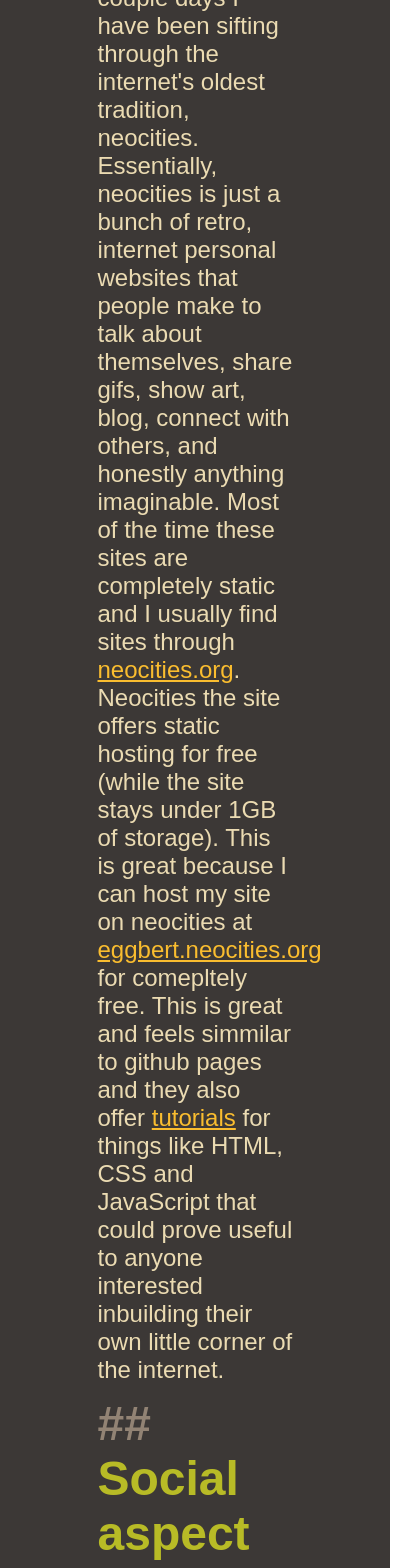
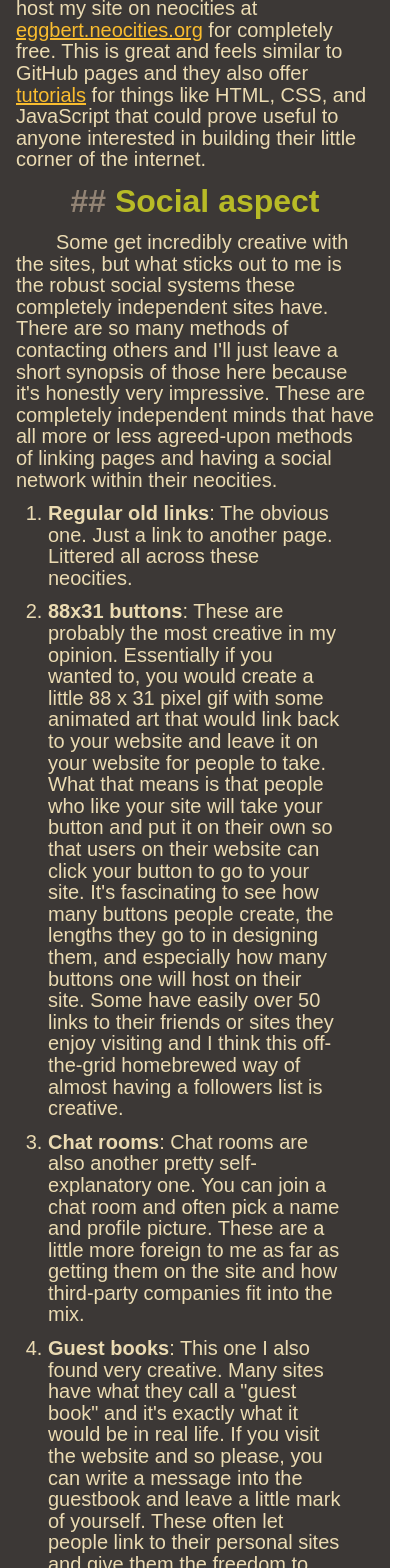
Before and after one commit to EggbertFluffle/personalSite, a SvelteKit app: page /blogs/neocities in a window 390 px wide. Shown: the part 432-2000 px from the top of the page, 418 px wide, since content can reach past the window. Built offline with nearby package versions, Linux system fonts and the light colour scheme.

Commit message:
fixed styling for blogs on mobile and alos fixed broken neocities blog

```diff
--- a/src/routes/blogs/+layout.svelte
+++ b/src/routes/blogs/+layout.svelte
@@ -83,6 +83,51 @@
 		background: var(--background2);
 		white-space: pre-wrap;
 		padding: 1rem;
+	}
+
+	main :global(ul) {
+		margin-inline: 5rem;
+	}
+
+	main :global(ol) {
+		margin-inline: 5rem;
+	}
+
+	main :global(li) {
+		margin-block: 0.75rem;
+	}
+
+	@media (max-width: 666px) {
+		main {
+			padding-inline: 1rem;
+		}
+
+		main :global(p) {
+			font-size: 1.25rem;
+		 	line-height: 1.35rem;
+		}
+
+		main :global(ol) {
+			font-size: 1.25rem;
+		 	line-height: 1.35rem;
+			margin-inline: 2rem;
+		}
+
+		main :global(ul) {
+			font-size: 1.25rem;
+		 	line-height: 1.35rem;
+			margin-inline: 2rem;
+		}
+
+		main :global(h1) {
+			font-size: 2.5rem;
+			text-align:	center;
+		}
+
+		main :global(h2) {
+			font-size: 2rem;
+			text-align: center;
+		}
 	}
 
 	main :global(.hljs),
--- a/src/routes/blogs/neocities/+page.svelte
+++ b/src/routes/blogs/neocities/+page.svelte
@@ -1,21 +1,13 @@
 <h1 id="what-are-neocities">What are Neocities</h1>
-<p>For the past couple days I have been sifting through the internet&#39;s oldest tradition, neocities. Essentially, neocities is just a bunch of retro, internet personal websites that people make to talk about themselves, share gifs, show art, blog, connect with others, and honestly anything imaginable. Most of the time these sites are completely static and I usually find sites through <a href="https://neocities.org/">neocities.org</a>. Neocities the site offers static hosting for free (while the site stays under 1GB of storage). This is great because I can host my site on neocities at <a href="https://eggbert.neocities.org">eggbert.neocities.org</a> for comepltely free. This is great and feels simmilar to github pages and they also offer <a href="https://neocities.org/tutorials">tutorials</a> for things like HTML, CSS and JavaScript that could prove useful to anyone interested inbuilding their own little corner of the internet.</p>
-<h2 id="social-aspect">Social aspect</h2>
-<p>Some get incredibly creative with the sites, but what sticks out to me is the robust social systems these compltely independant sites have. There are so many methods of contacting others and I&#39;ll just leave a short synopsis of those here because it&#39;s honestly very impressive. These are completely independant minds that have all mroe or less agreed upon methods of linking pages and having a social network within their neocities.</p>
-<ol>
-<li>Regular old links: The obvious one. Just a link to another page. Littered all across these neocities.</li>
-<li>88x31 buttons: These are probably the most creative inmy opinion. Essentailly if you wanted to, you would create a little 88 x 31 pixel gif with some anim-[~]- $ cat neocities.md <h1 id="what-are-neocities">What are Neocities</h1>
-</li>
-</ol>
 <p>For the past couple of days, I have been sifting through the internet&#39;s oldest tradition, neocities. Essentially, neocities is just a bunch of retro, internet personal websites that people make to talk about themselves, share gifs, show art, blog, connect with others, and honestly anything imaginable. Most of the time these sites are completely static and I usually find sites through <a href="https://neocities.org/">neocities.org</a>. Neocities the site offers static hosting for free (while the site stays under 1GB of storage). This is great because I can host my site on neocities at <a href="https://eggbert.neocities.org">eggbert.neocities.org</a> for completely free. This is great and feels similar to GitHub pages and they also offer <a href="https://neocities.org/tutorials">tutorials</a> for things like HTML, CSS, and JavaScript that could prove useful to anyone interested in building their little corner of the internet.</p>
 <h2 id="social-aspect">Social aspect</h2>
 <p>Some get incredibly creative with the sites, but what sticks out to me is the robust social systems these completely independent sites have. There are so many methods of contacting others and I&#39;ll just leave a short synopsis of those here because it&#39;s honestly very impressive. These are completely independent minds that have all more or less agreed-upon methods of linking pages and having a social network within their neocities.</p>
 <ol>
-<li>Regular old links: The obvious one. Just a link to another page. Littered all across these neocities.</li>
-<li>88x31 buttons: These are probably the most creative in my opinion. Essentially if you wanted to, you would create a little 88 x 31 pixel gif with some animated art that would link back to your website and leave it on your website for people to take. What that means is that people who like your site will take your button and put it on their own so that users on their website can click your button to go to your site. It&#39;s fascinating to see how many buttons people create, the lengths they go to in designing them, and especially how many buttons one will host on their site. Some have easily over 50 links to their friends or sites they enjoy visiting and I think this off-the-grid homebrewed way of almost having a followers list is creative.</li>
-<li>Chat rooms: Chat rooms are also another pretty self-explanatory one. You can join a chat room and often pick a name and profile picture. These are a little more foreign to me as far as getting them on the site and how third-party companies fit into the mix.</li>
-<li>Guest books: This one I also found very creative. Many sites have what they call a &quot;guest book&quot; and it&#39;s exactly what it would be in real life. If you visit the website and so please, you can write a message into the guestbook and leave a little mark of yourself. These often let people link to their personal sites and give them the freedom to write whatever they want. These come across as an almost comment-section equivalent but have much less toxic communities (as far as I can tell).</li>
-<li>Webrings: These are also very interesting but also don&#39;t come off as very &quot;personal&quot;. A webring is almost like joining a group of people who have some commonality between themselves that will &quot;join&quot; a webring. Some webring managers require forms to be filled out or applications to be made, but essentially if you are part of a webring, you declare so on your site and probably include some little bit of HTML into your site that will be the actual webring. That bit of HTML will let anyone on your site access the sites of other people in the same webring as you. This can be great for small friend groups or even larger organizations, but with the larger webrings, the sense of community disappears, as it&#39;s just a huge list of names that don&#39;t have any organization or relation.</li>
+<li><strong>Regular old links</strong>: The obvious one. Just a link to another page. Littered all across these neocities.</li>
+<li><strong>88x31 buttons</strong>: These are probably the most creative in my opinion. Essentially if you wanted to, you would create a little 88 x 31 pixel gif with some animated art that would link back to your website and leave it on your website for people to take. What that means is that people who like your site will take your button and put it on their own so that users on their website can click your button to go to your site. It&#39;s fascinating to see how many buttons people create, the lengths they go to in designing them, and especially how many buttons one will host on their site. Some have easily over 50 links to their friends or sites they enjoy visiting and I think this off-the-grid homebrewed way of almost having a followers list is creative.</li>
+<li><strong>Chat rooms</strong>: Chat rooms are also another pretty self-explanatory one. You can join a chat room and often pick a name and profile picture. These are a little more foreign to me as far as getting them on the site and how third-party companies fit into the mix.</li>
+<li><strong>Guest books</strong>: This one I also found very creative. Many sites have what they call a &quot;guest book&quot; and it&#39;s exactly what it would be in real life. If you visit the website and so please, you can write a message into the guestbook and leave a little mark of yourself. These often let people link to their personal sites and give them the freedom to write whatever they want. These come across as an almost comment-section equivalent but have much less toxic communities (as far as I can tell).</li>
+<li><strong>Webrings</strong>: These are also very interesting but also don&#39;t come off as very &quot;personal&quot;. A webring is almost like joining a group of people who have some commonality between themselves that will &quot;join&quot; a webring. Some webring managers require forms to be filled out or applications to be made, but essentially if you are part of a webring, you declare so on your site and probably include some little bit of HTML into your site that will be the actual webring. That bit of HTML will let anyone on your site access the sites of other people in the same webring as you. This can be great for small friend groups or even larger organizations, but with the larger webrings, the sense of community disappears, as it&#39;s just a huge list of names that don&#39;t have any organization or relation.</li>
 </ol>
 <h2 id="final-thoughts">Final thoughts</h2>
 <p>Although I am hosting my site through the <a href="https://neocities.org">neocities</a> service, I was never on the internet for this era of what neocities are trying to emulate so I can&#39;t relate to this style of web design, social interaction, and hobbying. I think the little communities that people form are fun to poke around in and I like the whole &quot;independent from big tech&quot; stance, but the style just isn&#39;t for me. The very pixelated, raw, and chaotic vibes of these neocities collide completely with my appeal for simple and minimal design. Also, there is just so much culture I don&#39;t understand or relate to so that&#39;s why I think it would be really cool if there was a more abstract way of socializing through personal websites on the internet.</p>
--- a/src/routes/components/Nav.svelte
+++ b/src/routes/components/Nav.svelte
@@ -5,7 +5,7 @@
 <nav>
 	<a href="/#whoAmI">{"<"}<span style="color: {$currentTheme.green}">WhoAmI</span>{">"}</a>
 	<a href="#blog">{"<"}<span style="color: {$currentTheme.orange}">Blog</span>{">"}</a>
-	<a href="/">{"<"}<span style="color: {$currentTheme.yellow}">Projects</span>{">"}</a>
+	<!-- <a href="/">{"<"}<span style="color: {$currentTheme.yellow}">Projects</span>{">"}</a> -->
 	<a href="/#contact">{"<"}<span style="color: {$currentTheme.cyan}">Contact</span>{">"}</a>
 </nav>
 
@@ -44,5 +44,9 @@
 		nav {
 			align-items: center;
 		}
+
+		a::after {
+			display: none;
+		}
 	}
 </style>
```
Also changed, not shown: src/routes/components/WhoAmI.svelte (+5 -5 lines).
